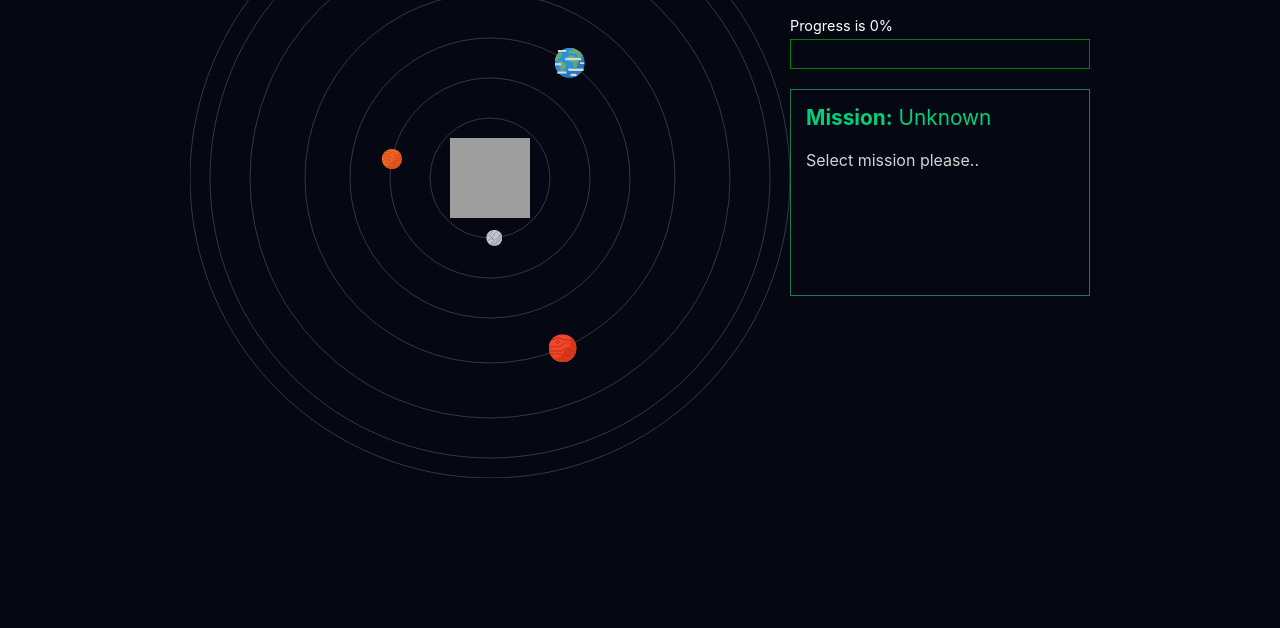
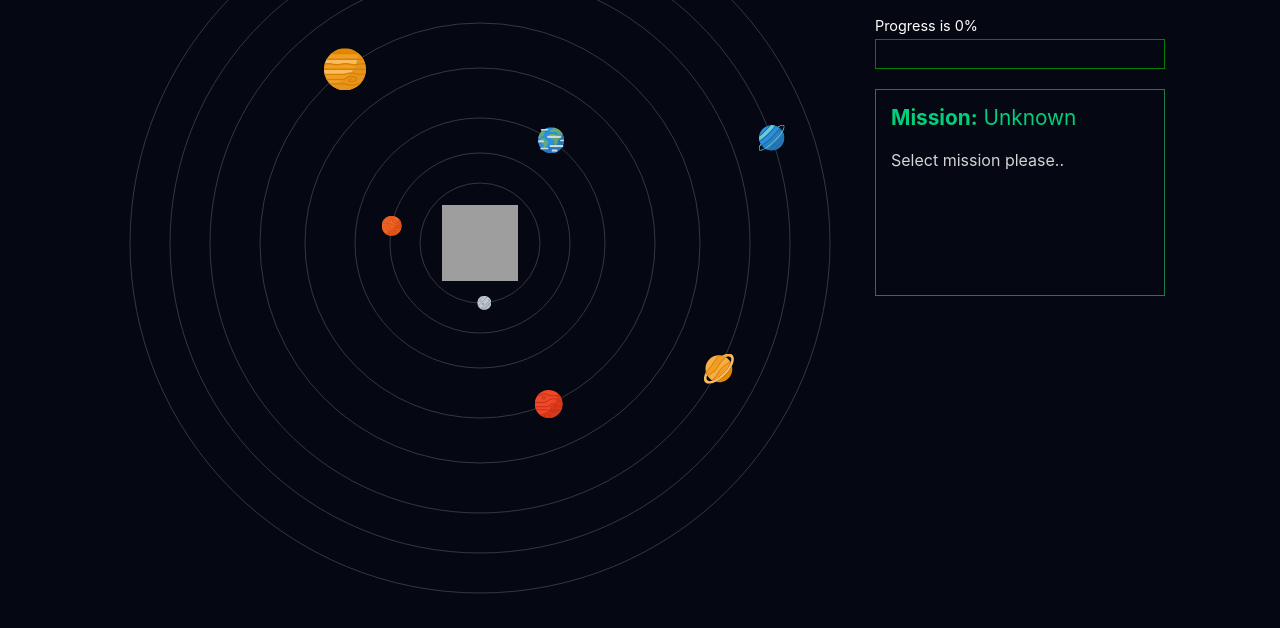
Before and after one commit to ufocoder/fctf-ui, a React app: page / in a window 1280 px wide. Shown: the part 172-800 px from the top of the page. Built offline with nearby package versions, Linux system fonts and the light colour scheme; grey boxes are pictures that could not be loaded.

Commit message:
fixed location of planets and size layout

```diff
--- a/src/components/App/index.js
+++ b/src/components/App/index.js
@@ -39,8 +39,8 @@ const App = ({ accepted = [] }) => {
             <div className="layout__planets">
                 <Planets
                     planets={planets}
-                    width={600}
-                    height={600}
+                    width={730}
+                    height={730}
                     currentPlanet={currentPlanet}
                     onClickHandler={handlePlanetClick} />
             </div>
--- a/src/components/App/planets.js
+++ b/src/components/App/planets.js
@@ -7,7 +7,7 @@ const planets = [
             startAngel: 0,
             speed: 0.005,
             orbitRadius: 60,
-            radius: 8
+            radius: 7
         }
     },
     {
@@ -17,7 +17,7 @@ const planets = [
         physics: {
             startAngel: 15,
             speed: 0.003,
-            orbitRadius: 100,
+            orbitRadius: 90,
             radius: 10
         }
     },
@@ -28,8 +28,8 @@ const planets = [
         physics: {
             startAngel: 30,
             speed: 0.0015,
-            orbitRadius: 140,
-            radius: 15
+            orbitRadius: 125,
+            radius: 13
         }
     },
     {
@@ -39,7 +39,7 @@ const planets = [
         physics: {
             startAngel: 45,
             speed: 0.0005,
-            orbitRadius: 185,
+            orbitRadius: 175,
             radius: 14
         }
     },
@@ -49,9 +49,9 @@ const planets = [
         pattern: require('../../assets/5.svg'),
         physics: {
             startAngel: 60,
-            speed: 0.003,
-            orbitRadius: 240,
-            radius: 28
+            speed: 0.002,
+            orbitRadius: 220,
+            radius: 21
         }
     },
     {
@@ -59,10 +59,10 @@ const planets = [
         description: 'lorep ipsum #2',
         pattern: require('../../assets/6.svg'),
         physics: {
-            startAngel: 60,
-            speed: 0.003,
-            orbitRadius: 280,
-            radius: 18
+            startAngel: 50,
+            speed: 0.0025,
+            orbitRadius: 270,
+            radius: 15
         }
     },
     {
@@ -70,10 +70,21 @@ const planets = [
         description: 'lorep ipsum #2',
         pattern: require('../../assets/7.svg'),
         physics: {
-            startAngel: 60,
-            speed: 0.003,
-            orbitRadius: 300,
-            radius: 18
+            startAngel: 150,
+            speed: 0.0015,
+            orbitRadius: 310,
+            radius: 13
+        }
+    },
+    {
+        title: 'Neptune',
+        description: 'lorep ipsum #2',
+        pattern: require('../../assets/8.svg'),
+        physics: {
+            startAngel: 10,
+            speed: 0.001,
+            orbitRadius: 350,
+            radius: 10
         }
     }
 ]
--- a/src/components/App/styles.css
+++ b/src/components/App/styles.css
@@ -20,11 +20,11 @@ code {
 }
 
 .layout__planets {
-  flex: 0 0 600px;
+  flex: 0 0 760px;
 }
 
 .layout__content {
-  flex: 0 0 300px;
+  flex: 0 0 290px;
 }
 
 .header {
--- a/src/components/Planets/index.js
+++ b/src/components/Planets/index.js
@@ -1,7 +1,7 @@
 import React, { useState, useEffect } from 'react';
 import './style.css'
 
-const sunRadius = 40;
+const sunRadius = 38;
 const Orbit = ({ cx, cy, orbit }) => (
     <circle className="orbit" r={orbit} cx={cx} cy={cy} />
 )
```
Also changed, not shown: 1 other file.
